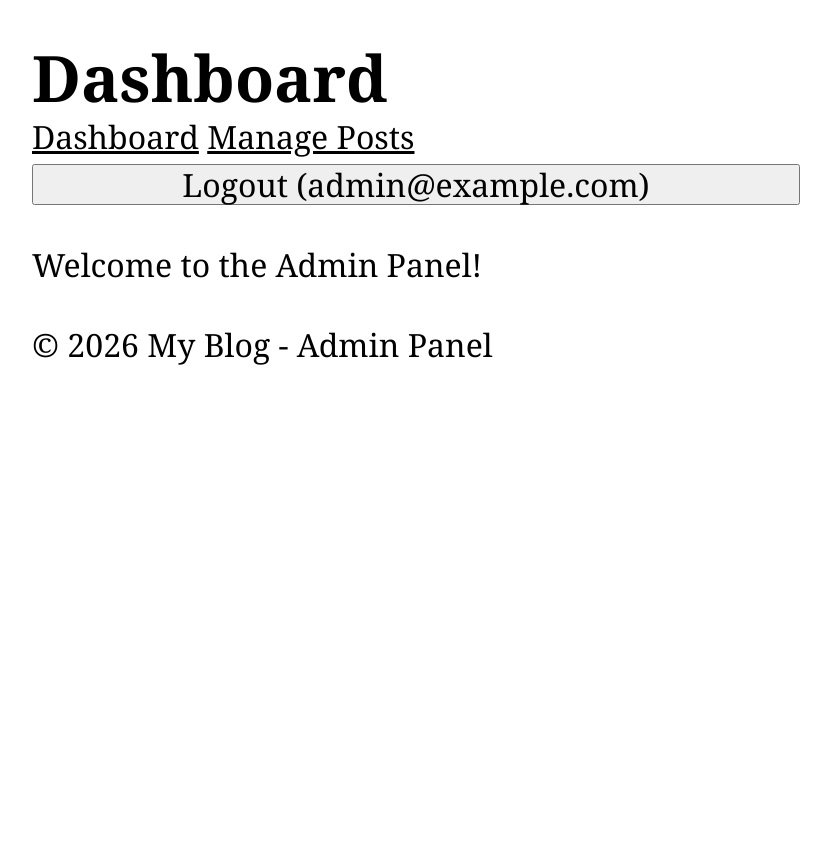
After one commit to kmalinowska/phpProject2-Blog, a PHP site: page /admin/dashboard in a window 1280 px wide. The commit adds this page. Shown: the whole page, without its empty margins (224-1055 px from the left). Run offline with PHP 8.4, Linux system fonts and the light colour scheme; the visitor is signed in with stand-in values (Sample User, id 1); data comes from the database, SQL or seed files in the repository; both versions use the stored data as it was after the commit.

Commit message:
feat(admin): add admin dashboard controller and admin layout

```diff
--- /dev/null
+++ b/app/Controllers/Admin/DashboardController.php
@@ -0,0 +1,10 @@
+<?php
+
+namespace App\Controllers\Admin;
+use Core\View;
+
+class DashboardController {
+    public function index() {
+        return View::render('admin/dashboard/index', [], 'layouts/admin');
+    }
+}
--- /dev/null
+++ b/app/Views/admin/dashboard/index.php
@@ -0,0 +1 @@
+<p>Welcome to the Admin Panel!</p>
--- /dev/null
+++ b/app/Views/layouts/admin.php
@@ -0,0 +1,30 @@
+<!DOCTYPE html>
+<html lang="en">
+
+<head>
+    <meta charset="UTF-8">
+    <meta name="viewport" content="width=device-width, initial-scale=1.0">
+    <title>Dashboard</title>
+    <link rel="stylesheet" href="/style.css"/>
+</head>
+
+<body>
+    <header>
+        <h1>Dashboard</h1>
+    </header>
+    <nav>
+        <a href="/admin/dashboard">Dashboard</a>
+        <a href="/admin/posts">Manage Posts</a>
+        <form action="/logout" method="POST">
+            <?= csrf_token() ?>
+            <button>Logout (<?= $user->email ?>)</button>
+        </form>
+    </nav>
+    <main>
+        <?= $content ?>
+    </main>
+    <footer>
+        <p>&copy; <?=date('Y')?> My Blog - Admin Panel</p>
+    </footer>
+</body>
+</html>
--- a/app/Views/layouts/main.php
+++ b/app/Views/layouts/main.php
@@ -16,6 +16,7 @@
         <a href="/">Home</a>
         <a href="/posts">Posts</a>
         <?php if($user): ?>
+            <a href="/admin/dashboard">Admin</a>
             <form action="/logout" method="POST">
                 <?= csrf_token() ?>
                 <button>Logout (<?= $user->email ?>)</button>
--- a/routes.php
+++ b/routes.php
@@ -19,3 +19,6 @@ $router->add('POST', '/posts/{id}/comments', 'CommentController@store', ['auth']
 $router->add('GET', '/login', 'AuthController@create');
 $router->add('POST', '/login', 'AuthController@store');
 $router->add('POST', '/logout', 'AuthController@destroy');
+
+// ========== Admin Panel Routes
+$router->add('GET', '/admin/dashboard', 'Admin\DashboardController@index', ['auth']);
```
Also changed, not shown: database/blog.sqlite.
